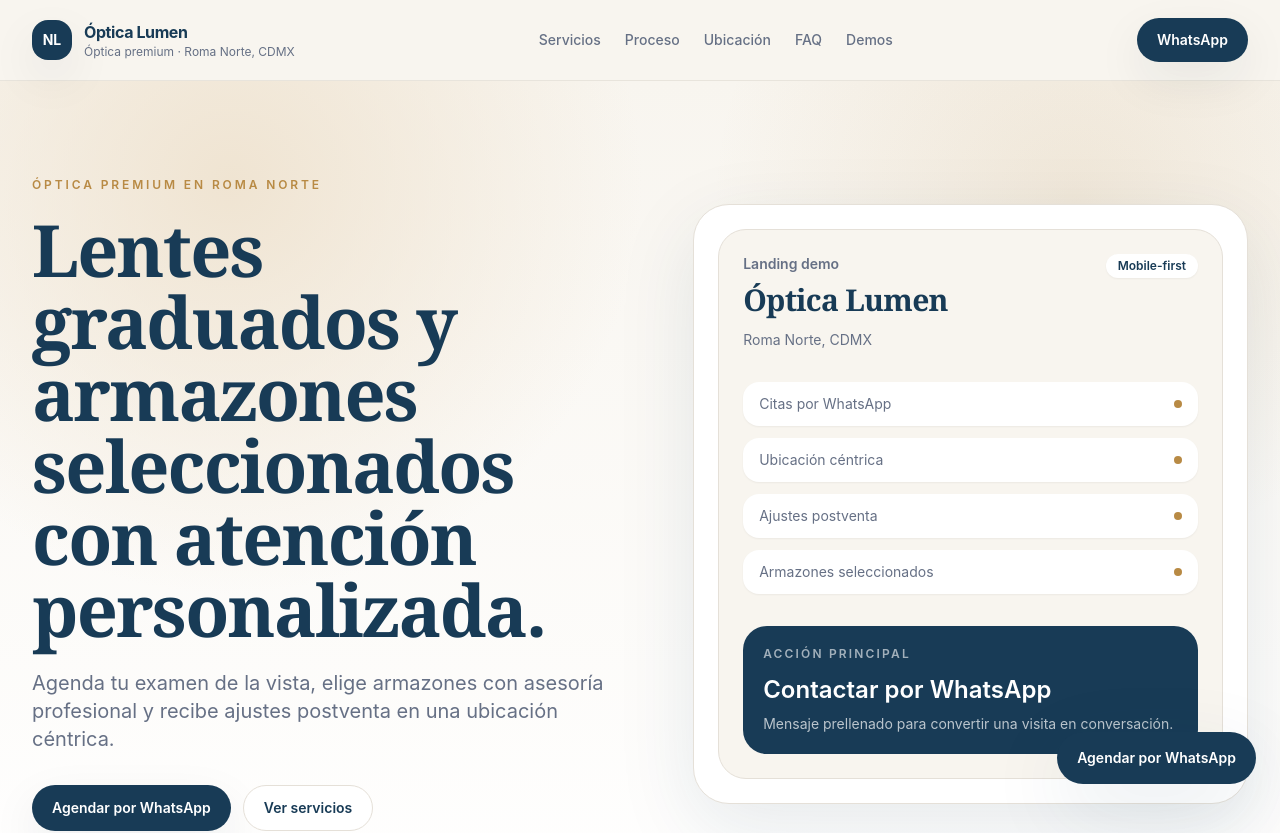
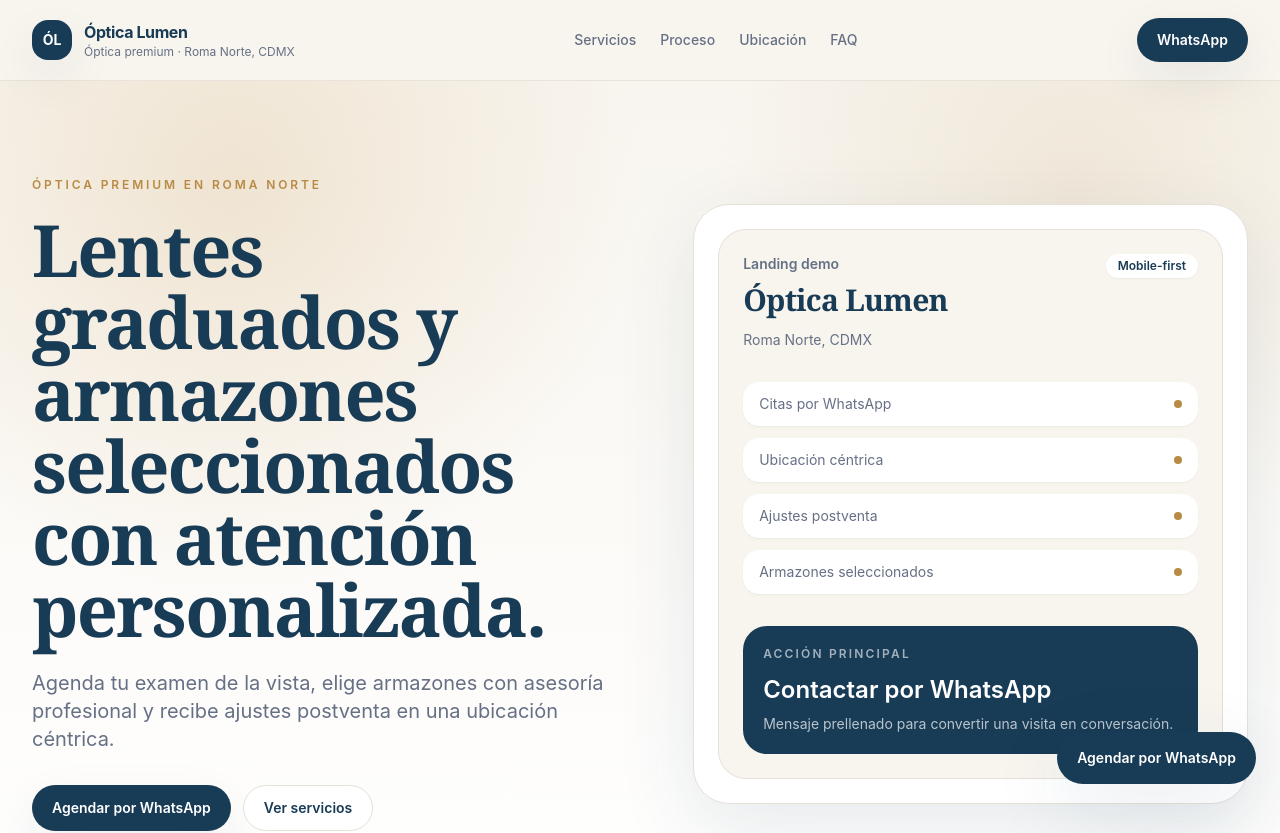
Before and after one commit to rubenalcantarrivera/nexo-local-sudio, a Next.js app: page /demos/optica in a window 1280 px wide. Shown: the top 833 px of the page. Built offline with nearby package versions, Linux system fonts and the light colour scheme.

Commit message:
Update deployed URL settings

```diff
--- a/app/layout.tsx
+++ b/app/layout.tsx
@@ -1,8 +1,11 @@
 import type { Metadata } from "next";
 import "./globals.css";
 
+// Temporary Vercel production URL. Replace with https://nexolocalstudio.com when the custom domain is connected.
+const siteUrl = "https://nexo-local-studio.vercel.app";
+
 export const metadata: Metadata = {
-  metadataBase: new URL("https://nexolocalstudio.com"),
+  metadataBase: new URL(siteUrl),
   title: {
     default: "Nexo Local Studio | Landing pages para negocios locales",
     template: "%s | Nexo Local Studio"
--- a/app/robots.ts
+++ b/app/robots.ts
@@ -1,5 +1,8 @@
 import type { MetadataRoute } from "next";
 
+// Temporary Vercel production URL. Replace with https://nexolocalstudio.com when the custom domain is connected.
+const baseUrl = "https://nexo-local-studio.vercel.app";
+
 export default function robots(): MetadataRoute.Robots {
-  return { rules: { userAgent: "*", allow: "/" }, sitemap: "https://nexolocalstudio.com/sitemap.xml" };
+  return { rules: { userAgent: "*", allow: "/" }, sitemap: `${baseUrl}/sitemap.xml` };
 }
--- a/app/sitemap.ts
+++ b/app/sitemap.ts
@@ -1,7 +1,8 @@
 import type { MetadataRoute } from "next";
 import { landingConfigs } from "@/data/landingConfigs";
 
-const baseUrl = "https://nexolocalstudio.com";
+// Temporary Vercel production URL. Replace with https://nexolocalstudio.com when the custom domain is connected.
+const baseUrl = "https://nexo-local-studio.vercel.app";
 
 export default function sitemap(): MetadataRoute.Sitemap {
   const now = new Date();
--- a/components/Footer.tsx
+++ b/components/Footer.tsx
@@ -1,15 +1,33 @@
 import Link from "next/link";
 import { agency } from "@/data/agency";
 
-export function Footer() {
+type Props = {
+  businessName?: string;
+  tagline?: string;
+  location?: string;
+};
+
+export function Footer({ businessName, tagline, location }: Props) {
+  const isClient = Boolean(businessName);
+  const displayName = businessName ?? agency.name;
+  const displayTagline = tagline ?? agency.tagline;
+  const displayLocation = location ?? agency.location;
+  const mark = displayName
+    .split(" ")
+    .filter(Boolean)
+    .slice(0, 2)
+    .map((word) => word[0])
+    .join("")
+    .toUpperCase();
+
   return (
     <footer className="border-t border-brand-border bg-white">
       <div className="container-page grid gap-10 py-12 md:grid-cols-[1.2fr_0.8fr_0.8fr]">
-        <div><div className="flex items-center gap-3"><span className="grid h-10 w-10 place-items-center rounded-2xl bg-brand-primary text-sm font-bold text-white">NL</span><div><p className="font-semibold text-brand-primary">{agency.name}</p><p className="text-sm text-brand-muted">{agency.tagline}</p></div></div><p className="mt-5 max-w-md text-sm text-brand-muted">Estudio digital boutique para negocios locales. Landing pages rápidas, claras y orientadas a contacto.</p></div>
-        <div><p className="text-sm font-semibold text-brand-primary">Explorar</p><div className="mt-4 flex flex-col gap-3 text-sm text-brand-muted"><Link href="/demos" className="hover:text-brand-primary">Demos por nicho</Link><Link href="/#paquetes" className="hover:text-brand-primary">Paquetes</Link><Link href="/#proceso" className="hover:text-brand-primary">Proceso</Link></div></div>
-        <div><p className="text-sm font-semibold text-brand-primary">Contacto</p><div className="mt-4 flex flex-col gap-3 text-sm text-brand-muted"><span>{agency.location}</span><a href={`mailto:${agency.email}`} className="hover:text-brand-primary">{agency.email}</a><span>WhatsApp disponible para diagnóstico.</span></div></div>
+        <div><div className="flex items-center gap-3"><span className="grid h-10 w-10 place-items-center rounded-2xl bg-brand-primary text-sm font-bold text-white">{mark}</span><div><p className="font-semibold text-brand-primary">{displayName}</p><p className="text-sm text-brand-muted">{displayTagline}</p></div></div><p className="mt-5 max-w-md text-sm text-brand-muted">{isClient ? "Servicios, ubicación y contacto directo para facilitar tu próxima visita." : "Estudio digital boutique para negocios locales. Landing pages rápidas, claras y orientadas a contacto."}</p></div>
+        <div><p className="text-sm font-semibold text-brand-primary">Explorar</p><div className="mt-4 flex flex-col gap-3 text-sm text-brand-muted">{isClient ? <><Link href="#servicios" className="hover:text-brand-primary">Servicios</Link><Link href="#ubicacion" className="hover:text-brand-primary">Ubicación</Link><Link href="#faq" className="hover:text-brand-primary">FAQ</Link></> : <><Link href="/demos" className="hover:text-brand-primary">Demos por nicho</Link><Link href="/#paquetes" className="hover:text-brand-primary">Paquetes</Link><Link href="/#proceso" className="hover:text-brand-primary">Proceso</Link></>}</div></div>
+        <div><p className="text-sm font-semibold text-brand-primary">Contacto</p><div className="mt-4 flex flex-col gap-3 text-sm text-brand-muted"><span>{displayLocation}</span>{isClient ? <span>WhatsApp disponible para citas e información.</span> : <><a href={`mailto:${agency.email}`} className="hover:text-brand-primary">{agency.email}</a><span>WhatsApp: {agency.phoneDisplay}</span></>}</div></div>
       </div>
-      <div className="border-t border-brand-border py-5"><div className="container-page flex flex-col gap-2 text-xs text-brand-muted sm:flex-row sm:items-center sm:justify-between"><span>© {new Date().getFullYear()} Nexo Local Studio.</span><span>Marca operada como estudio boutique. Sin promesas de ventas garantizadas.</span></div></div>
+      <div className="border-t border-brand-border py-5"><div className="container-page flex flex-col gap-2 text-xs text-brand-muted sm:flex-row sm:items-center sm:justify-between"><span>© {new Date().getFullYear()} {displayName}.</span><span>{isClient ? "Atención sujeta a disponibilidad y valoración cuando aplique." : "Marca operada como estudio boutique. Sin promesas de ventas garantizadas."}</span></div></div>
     </footer>
   );
 }
--- a/components/Header.tsx
+++ b/components/Header.tsx
@@ -2,14 +2,22 @@ import Link from "next/link";
 import { ButtonLink } from "./ButtonLink";
 
 type NavItem = { label: string; href: string };
-type Props = { brand?: string; descriptor?: string; navItems?: NavItem[]; ctaHref?: string; ctaLabel?: string };
+type Props = { brand?: string; descriptor?: string; navItems?: NavItem[]; ctaHref?: string; ctaLabel?: string; homeHref?: string };
 
-export function Header({ brand = "Nexo Local Studio", descriptor = "Landing pages premium", navItems = [{ label: "Servicios", href: "#servicios" }, { label: "Paquetes", href: "#paquetes" }, { label: "Demos", href: "/demos" }, { label: "FAQ", href: "#faq" }], ctaHref = "#contacto", ctaLabel = "Solicitar diagnóstico" }: Props) {
+export function Header({ brand = "Nexo Local Studio", descriptor = "Landing pages premium", navItems = [{ label: "Servicios", href: "#servicios" }, { label: "Paquetes", href: "#paquetes" }, { label: "Demos", href: "/demos" }, { label: "FAQ", href: "#faq" }], ctaHref = "#contacto", ctaLabel = "Solicitar diagnóstico", homeHref = "/" }: Props) {
+  const mark = brand
+    .split(" ")
+    .filter(Boolean)
+    .slice(0, 2)
+    .map((word) => word[0])
+    .join("")
+    .toUpperCase();
+
   return (
     <header className="sticky top-0 z-40 border-b border-brand-border/80 bg-brand-background/90 backdrop-blur-xl">
       <div className="container-page flex h-20 items-center justify-between gap-5">
-        <Link href="/" className="group flex items-center gap-3" aria-label="Ir al inicio">
-          <span className="grid h-10 w-10 place-items-center rounded-2xl bg-brand-primary text-sm font-bold text-white shadow-card transition group-hover:-translate-y-0.5">NL</span>
+        <Link href={homeHref} className="group flex items-center gap-3" aria-label="Ir al inicio">
+          <span className="grid h-10 w-10 place-items-center rounded-2xl bg-brand-primary text-sm font-bold text-white shadow-card transition group-hover:-translate-y-0.5">{mark}</span>
           <span className="leading-tight"><span className="block text-sm font-bold tracking-tight text-brand-primary sm:text-base">{brand}</span><span className="hidden text-xs text-brand-muted sm:block">{descriptor}</span></span>
         </Link>
         <nav className="hidden items-center gap-6 text-sm font-medium text-brand-muted lg:flex">
--- a/components/LandingPage.tsx
+++ b/components/LandingPage.tsx
@@ -1,7 +1,5 @@
 import type { LandingConfig } from "@/data/types";
-import { agency } from "@/data/agency";
 import { createWhatsAppLink } from "@/lib/whatsapp";
-import { AuditBanner } from "./AuditBanner";
 import { BenefitsGrid } from "./BenefitsGrid";
 import { ContactForm } from "./ContactForm";
 import { FAQ } from "./FAQ";
@@ -17,14 +15,12 @@ import { WhatsAppStickyButton } from "./WhatsAppStickyButton";
 
 export function LandingPage({ config }: { config: LandingConfig }) {
   const clientWhatsapp = createWhatsAppLink(config.phone, config.whatsappMessage);
-  const agencyWhatsapp = createWhatsAppLink(agency.phone, `Hola, quiero adaptar el demo de ${config.businessName} para mi negocio.`);
 
   return (
-    <main className="min-h-screen bg-brand-background">
-      <Header brand={config.businessName} descriptor={`${config.niche} · ${config.location}`} navItems={[{ label: "Servicios", href: "#servicios" }, { label: "Proceso", href: "#proceso" }, { label: "Ubicación", href: "#ubicacion" }, { label: "FAQ", href: "#faq" }, { label: "Demos", href: "/demos" }]} ctaHref={clientWhatsapp} ctaLabel="WhatsApp" />
+    <main id="top" className="min-h-screen bg-brand-background">
+      <Header brand={config.businessName} descriptor={`${config.niche} · ${config.location}`} homeHref="#top" navItems={[{ label: "Servicios", href: "#servicios" }, { label: "Proceso", href: "#proceso" }, { label: "Ubicación", href: "#ubicacion" }, { label: "FAQ", href: "#faq" }]} ctaHref={clientWhatsapp} ctaLabel="WhatsApp" />
       <Hero config={config} whatsappHref={clientWhatsapp} />
       <TrustBar items={config.trust} />
-      <AuditBanner whatsappHref={agencyWhatsapp} demoName={config.businessName} />
       <ServicesGrid items={config.services} />
       <BenefitsGrid items={config.benefits} />
       <ProcessSteps items={config.process} />
@@ -32,7 +28,7 @@ export function LandingPage({ config }: { config: LandingConfig }) {
       <LocationSection title={config.locationSection.title} description={config.locationSection.description} address={config.locationSection.address} mapEmbedUrl={config.locationSection.mapEmbedUrl} whatsappHref={clientWhatsapp} />
       <FAQ items={config.faqs} />
       <ContactForm whatsappHref={clientWhatsapp} />
-      <Footer />
+      <Footer businessName={config.businessName} tagline={config.tagline} location={config.location} />
       <WhatsAppStickyButton href={clientWhatsapp} label="Agendar por WhatsApp" />
     </main>
   );
--- a/data/agency.ts
+++ b/data/agency.ts
@@ -5,9 +5,10 @@ export const agency = {
   shortName: "Nexo Local",
   tagline: "Convertimos búsquedas locales en mensajes, citas y cotizaciones.",
   descriptor: "Landing pages y sistemas de captación por WhatsApp para negocios locales.",
-  phone: "525512345678",
-  whatsappMessage: "Hola, quiero solicitar un diagnóstico para una landing page de mi negocio local.",
-  email: "hola@nexolocal.studio",
+  phone: "525545609027",
+  phoneDisplay: "55 4560 9027",
+  whatsappMessage: "Hola, quiero solicitar un diagnóstico para una landing page de mi negocio.",
+  email: "nexo.local.studio@gmail.com",
   location: "México / LATAM"
 };
 
```
Also changed, not shown: data/landingConfigs.ts (+11 -11 lines), 3 other files (tests, documents, lock files or other folders).
